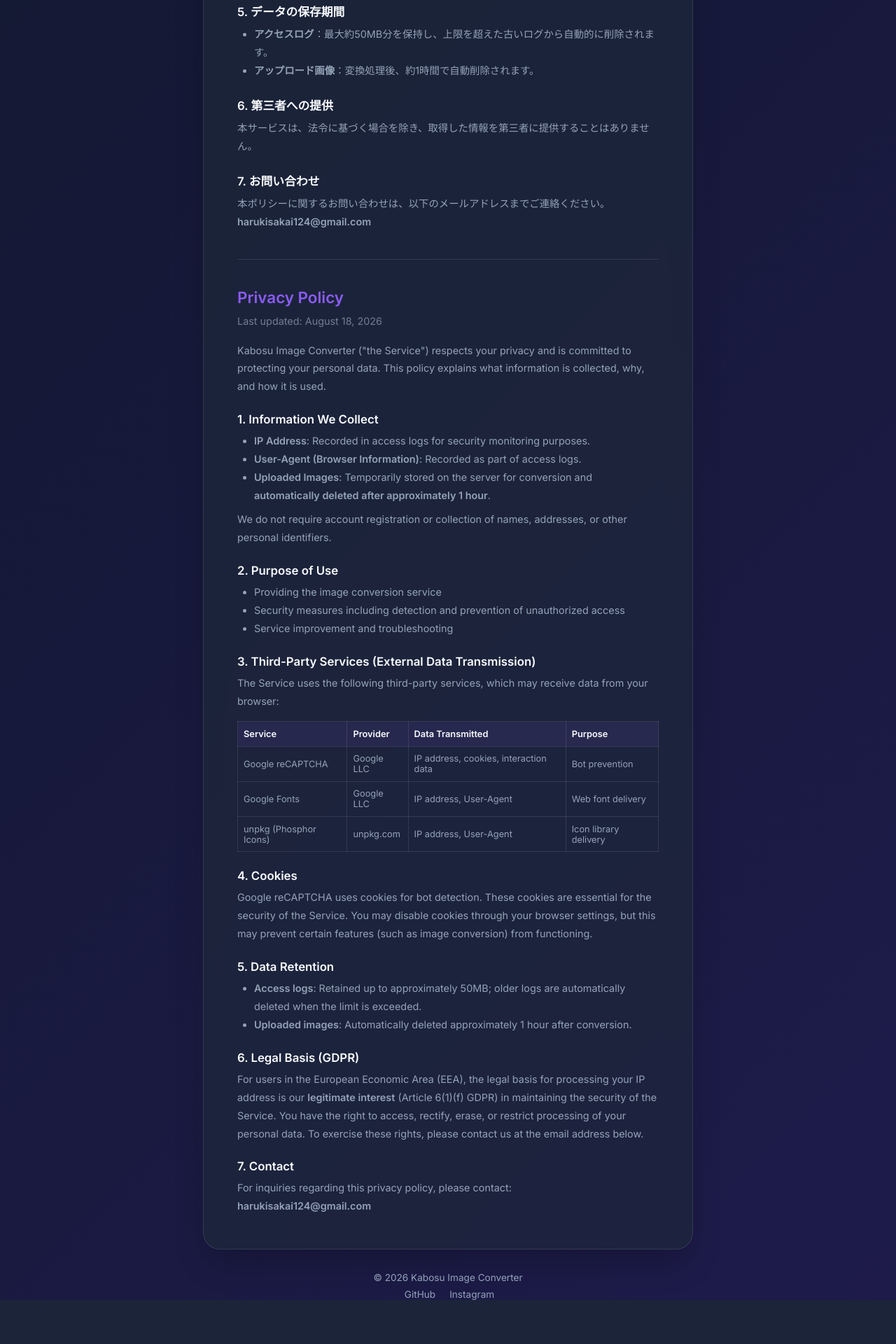
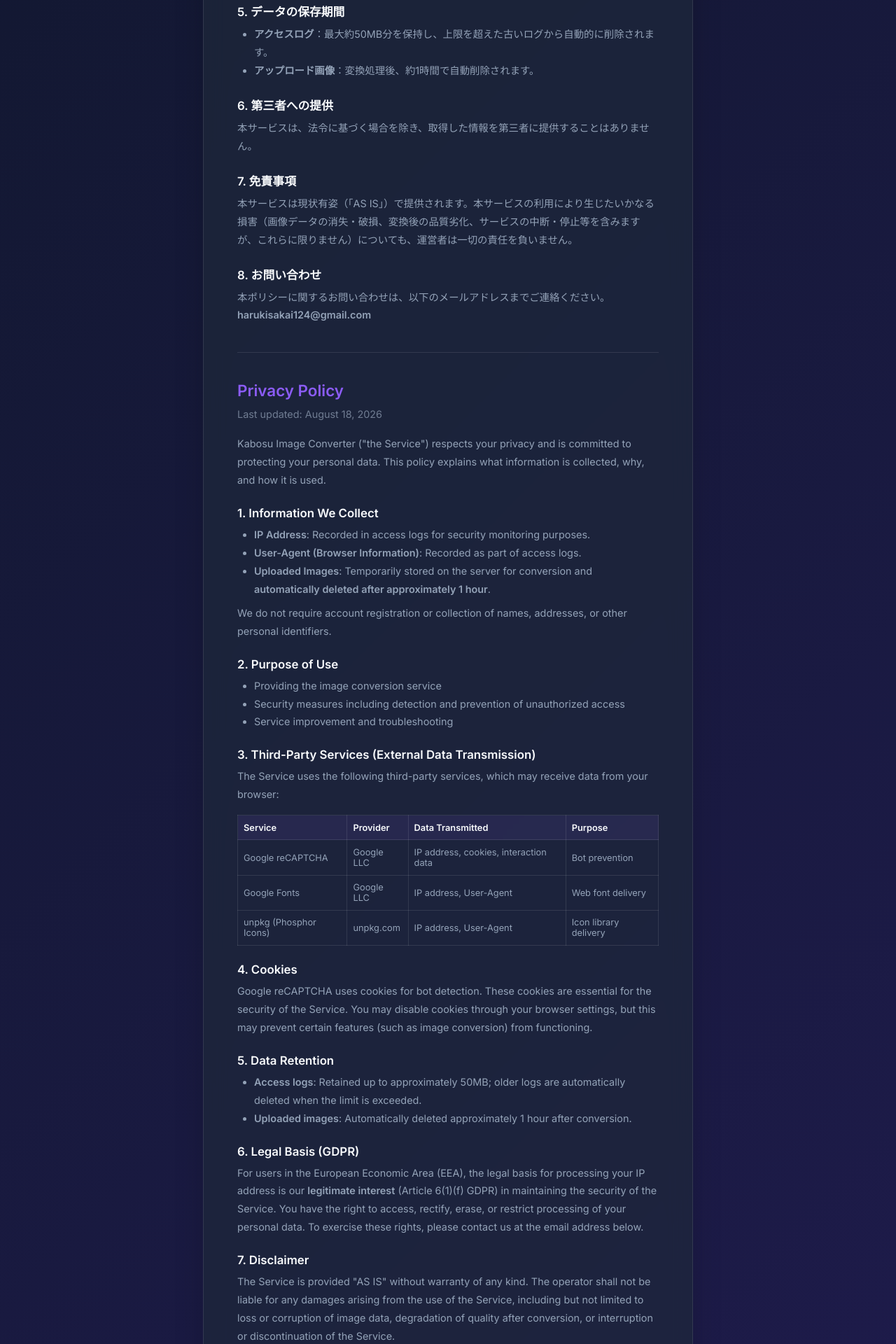
Before and after one commit to kabosu416/image-converter, a Flask app: page /privacy in a window 1280 px wide. Shown: the part 1186-3106 px from the top of the page at 70% size. Before the commit the page ends 3043 px from the top, so only its background shows below. Run offline with Flask 3, Linux system fonts and the light colour scheme; some libraries are stand-ins or nearby versions.

Commit message:
feat: Add liability disclaimer to privacy policy

```diff
--- a/templates/privacy.html
+++ b/templates/privacy.html
@@ -90,7 +90,10 @@
             <h3>6. 第三者への提供</h3>
             <p>本サービスは、法令に基づく場合を除き、取得した情報を第三者に提供することはありません。</p>
 
-            <h3>7. お問い合わせ</h3>
+            <h3>7. 免責事項</h3>
+            <p>本サービスは現状有姿（「AS IS」）で提供されます。本サービスの利用により生じたいかなる損害（画像データの消失・破損、変換後の品質劣化、サービスの中断・停止等を含みますが、これらに限りません）についても、運営者は一切の責任を負いません。</p>
+
+            <h3>8. お問い合わせ</h3>
             <p>本ポリシーに関するお問い合わせは、以下のメールアドレスまでご連絡ください。</p>
             <p><strong>harukisakai124@gmail.com</strong></p>
 
@@ -163,7 +166,10 @@
             <h3>6. Legal Basis (GDPR)</h3>
             <p>For users in the European Economic Area (EEA), the legal basis for processing your IP address is our <strong>legitimate interest</strong> (Article 6(1)(f) GDPR) in maintaining the security of the Service. You have the right to access, rectify, erase, or restrict processing of your personal data. To exercise these rights, please contact us at the email address below.</p>
 
-            <h3>7. Contact</h3>
+            <h3>7. Disclaimer</h3>
+            <p>The Service is provided "AS IS" without warranty of any kind. The operator shall not be liable for any damages arising from the use of the Service, including but not limited to loss or corruption of image data, degradation of quality after conversion, or interruption or discontinuation of the Service.</p>
+
+            <h3>8. Contact</h3>
             <p>For inquiries regarding this privacy policy, please contact:</p>
             <p><strong>harukisakai124@gmail.com</strong></p>
         </div>
```
